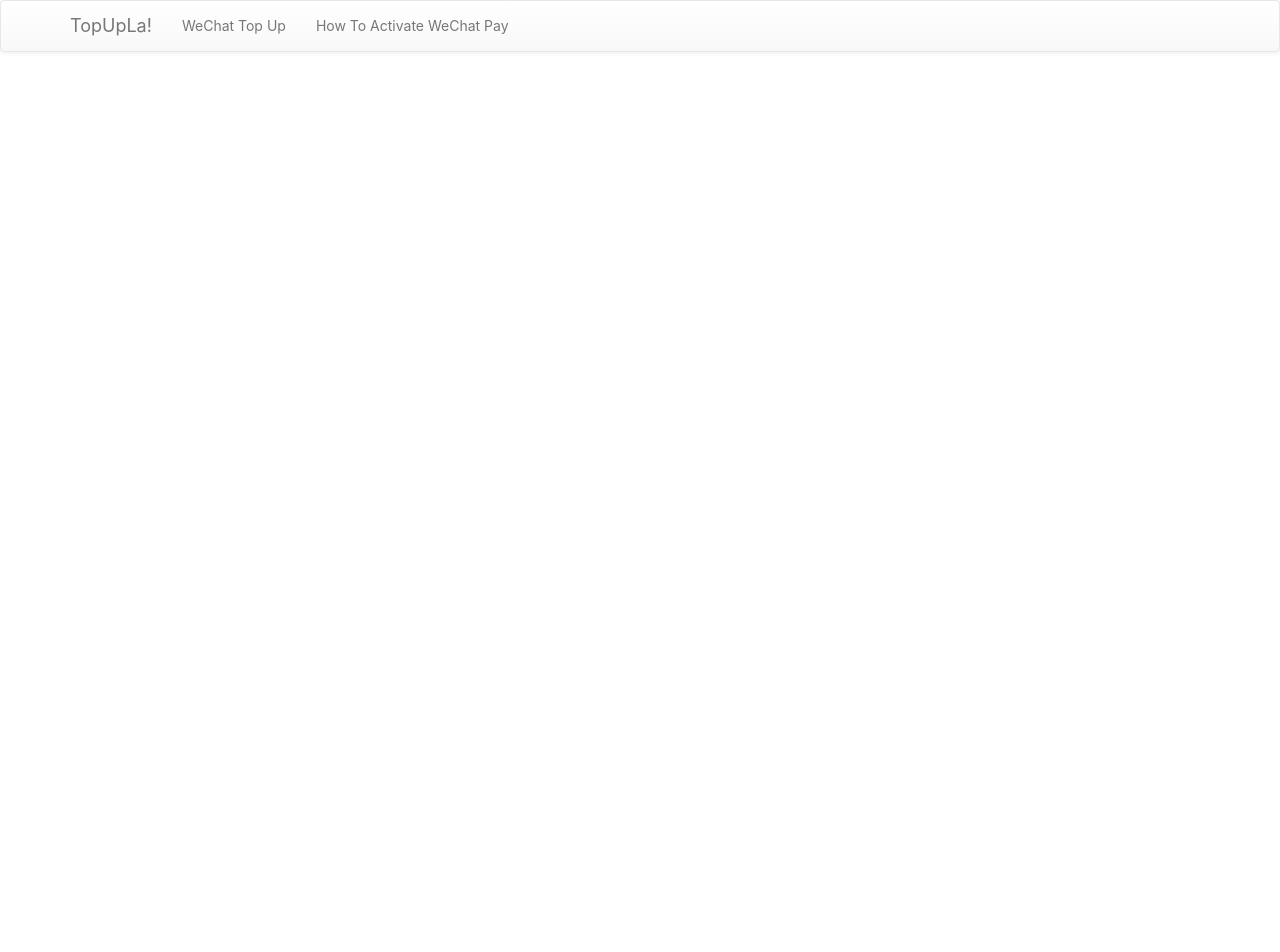
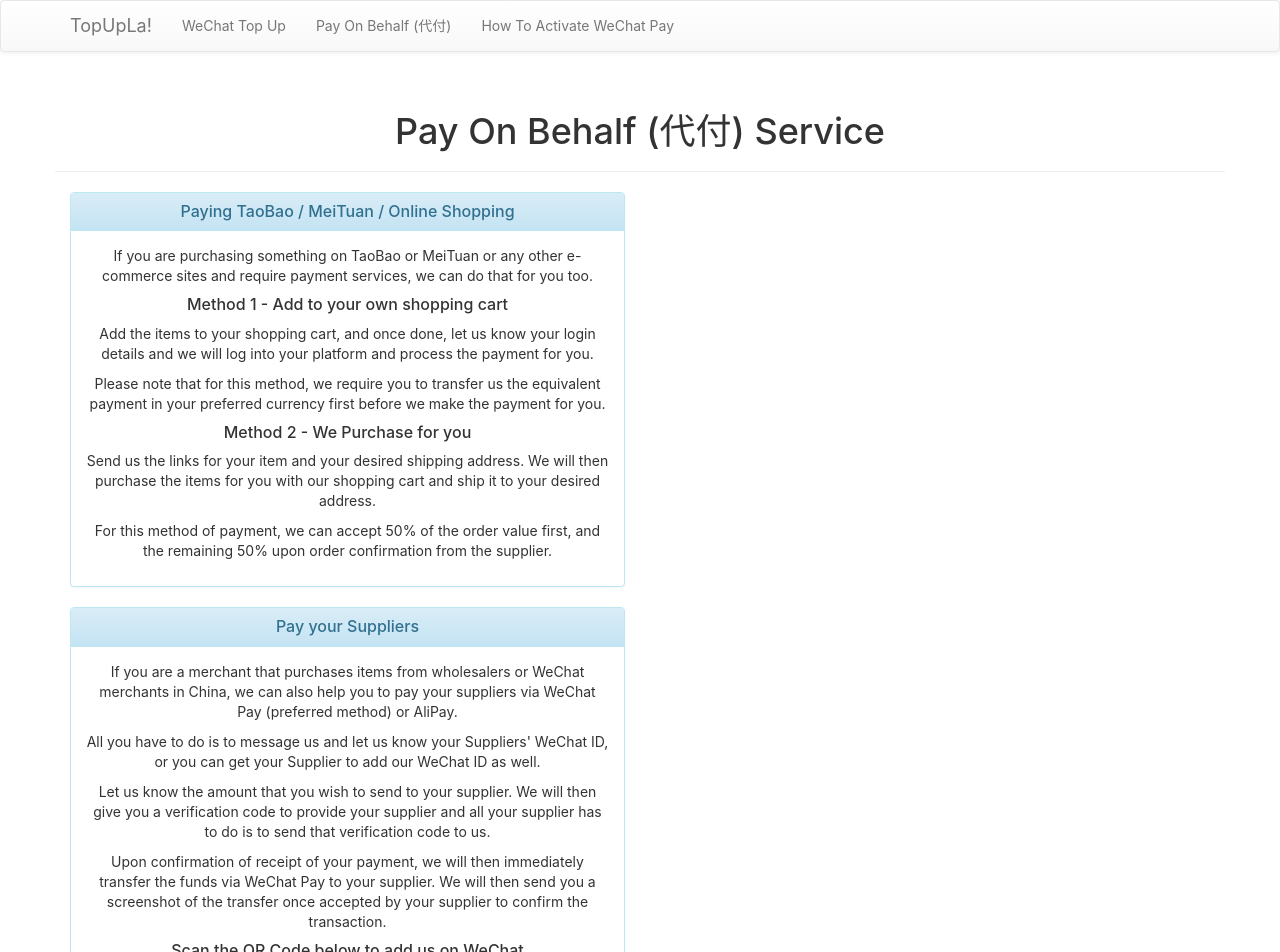
Before and after one commit to mervyns/topup-platform, a React (Create React App) app: page /payonbehalf in a window 1280 px wide. Shown: the top 952 px of the page. Before the commit the page ends 800 px from the top, so only its background shows below. Built offline with nearby package versions, Linux system fonts and the light colour scheme.

Commit message:
added daifu page

```diff
--- a/src/App.js
+++ b/src/App.js
@@ -4,6 +4,7 @@
 import NavbarPage from "./layout/Navbar";
 import WeChatTopup from "./pages/WeChatTopup";
 import WeChatWallet from "./pages/WeChatWallet";
+import PayOnBehalf from "./pages/PayOnBehalf";
 
 class App extends Component {
   render() {
@@ -14,6 +15,7 @@
           <Route exact path="/" component={WeChatTopup} />
           <Route exact path="/wechat" component={WeChatTopup} />
           <Route exact path="/wallet" component={WeChatWallet} />
+          <Route exact path="/payonbehalf" component={PayOnBehalf} />
         </div>
       </BrowserRouter>
     );
--- a/src/layout/Navbar.jsx
+++ b/src/layout/Navbar.jsx
@@ -27,6 +27,9 @@
             <NavItem eventKey={1} componentClass={NavLink} href="/" to="/">
               WeChat Top Up
             </NavItem>
+            <NavItem eventKey={1} componentClass={NavLink} href="/payonbehalf" to="/payonbehalf">
+              Pay On Behalf (代付)
+            </NavItem>
             <NavItem eventKey={1} componentClass={NavLink} href="/wallet" to="/wallet">
               How To Activate WeChat Pay
             </NavItem>
--- /dev/null
+++ b/src/pages/PayOnBehalf.jsx
@@ -0,0 +1,104 @@
+import React, { Component, Fragment } from "react";
+import { Grid, Row, Col, Panel, PageHeader } from "react-bootstrap";
+
+class PayOnBehalf extends Component {
+  render() {
+    return (
+      <Fragment>
+        <Grid>
+          <Row>
+            <PageHeader>Pay On Behalf (代付) Service</PageHeader>
+          </Row>
+          <Row>
+            <Col sm={12} md={12} lg={6} xl={6}>
+              <Panel bsStyle="info">
+                <Panel.Heading>
+                  <Panel.Title componentClass="h4">
+                    Paying TaoBao / MeiTuan / Online Shopping
+                  </Panel.Title>
+                </Panel.Heading>
+                <Panel.Body>
+                  <p>
+                    If you are purchasing something on TaoBao or MeiTuan or any
+                    other e-commerce sites and require payment services, we can
+                    do that for you too.
+                  </p>
+                  <p>
+                    <Panel.Title componentClass="h4">
+                      Method 1 - Add to your own shopping cart
+                    </Panel.Title>
+                  </p>
+                  <p>
+                    Add the items to your shopping cart, and once done, let us
+                    know your login details and we will log into your platform
+                    and process the payment for you.
+                  </p>
+                  <p>
+                    Please note that for this method, we require you to transfer
+                    us the equivalent payment in your preferred currency first
+                    before we make the payment for you.
+                  </p>
+                  <Panel.Title componentClass="h4">
+                    <p>Method 2 - We Purchase for you</p>
+                  </Panel.Title>
+                  <p>
+                    Send us the links for your item and your desired shipping
+                    address. We will then purchase the items for you with our
+                    shopping cart and ship it to your desired address.
+                  </p>
+                  <p>
+                    For this method of payment, we can accept 50% of the order
+                    value first, and the remaining 50% upon order confirmation
+                    from the supplier.
+                  </p>
+                </Panel.Body>
+              </Panel>
+              <Panel bsStyle="info">
+                <Panel.Heading>
+                  <Panel.Title componentClass="h4">
+                    Pay your Suppliers
+                  </Panel.Title>
+                </Panel.Heading>
+                <Panel.Body>
+                  <p>
+                    If you are a merchant that purchases items from wholesalers
+                    or WeChat merchants in China, we can also help you to pay
+                    your suppliers via WeChat Pay (preferred method) or AliPay.
+                  </p>
+                  <p>
+                    All you have to do is to message us and let us know your
+                    Suppliers' WeChat ID, or you can get your Supplier to add
+                    our WeChat ID as well.
+                  </p>
+                  <p>
+                    Let us know the amount that you wish to send to your
+                    supplier. We will then give you a verification code to
+                    provide your supplier and all your supplier has to do is to
+                    send that verification code to us.
+                  </p>
+                  <p>
+                    Upon confirmation of receipt of your payment, we will then
+                    immediately transfer the funds via WeChat Pay to your
+                    supplier. We will then send you a screenshot of the transfer
+                    once accepted by your supplier to confirm the transaction.
+                  </p>
+                  <Panel.Title componentClass="h4">
+                    Scan the QR Code below to add us on WeChat
+                  </Panel.Title>
+                  <img
+                    src="../../wechat.png"
+                    className="card-image-top"
+                    style={{ width: "32rem" }}
+                    alt="wechat"
+                  />
+                </Panel.Body>
+              </Panel>
+            </Col>
+          </Row>
+        </Grid>
+      </Fragment>
+    );
+  }
+}
+
+export default PayOnBehalf;
```
